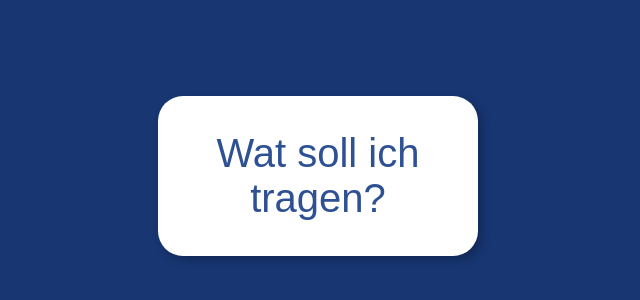
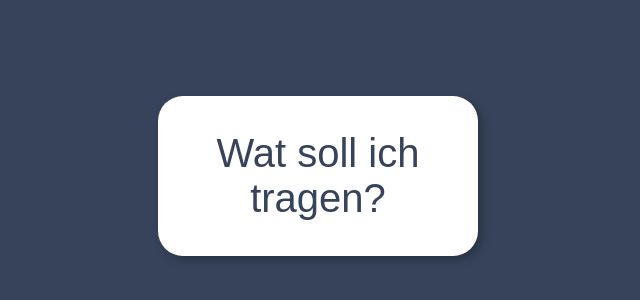
Before and after one commit to JanRaadts/watsollichtragen, an Angular app: page / in a window 1280 px wide. Shown: the part 224-524 px from the top of the page, without its empty margins (322-962 px from the left). Built offline with nearby package versions, Linux system fonts and the light colour scheme; what ngx-lottie would draw is missing.

Commit message:
add some more styling

```diff
--- a/src/app/components/weather/weather.component.scss
+++ b/src/app/components/weather/weather.component.scss
@@ -1,6 +1,6 @@
 .weather-container{
     // background-image: linear-gradient(rgb(255, 255, 255), rgb(255, 255, 255)), url("../../../assets/images/hand-drawn-seamless-pattern-related-weather-theme-sun-clouds-snowflakes-wind-rain-moon-lightning-doodle-sketch-vector-illustration-background-design_333145-414.jpg");
-   background-color: #173672;
+   background-color: #36435A;
     height: 100svh;
   width: 100vw;
   display: flex;
@@ -12,7 +12,7 @@
     height: 20vh;
     width: 40vh;
     font-size: 2.5rem;
-    color: #2E5194;;
+    color: #36435A;
     border: none;
     background: white;
     box-shadow: 4px 4px 10px rgba(0, 0, 0, 0.25);
@@ -30,11 +30,13 @@
   flex-direction: column;
   justify-content: center;
   align-items: center;
+  background-color: #36435A;
 }
 
 .temperature{
     font-size: 3rem;
     text-align: center;
+    color: white;
 }
 
 .form{
--- a/src/app/components/weather/weather.component.ts
+++ b/src/app/components/weather/weather.component.ts
@@ -31,8 +31,13 @@ export class WeatherComponent {
   constructor(){}
 
   onClick(){
-    this.loading = true
-    this.getLocation();
+    this.loading = true;
+
+    const timer: ReturnType<typeof setTimeout> = setTimeout(() => {
+      this.getLocation();
+  }, 1000);
+
+    // this.getLocation();
   }
 
   getLocation(){
```
